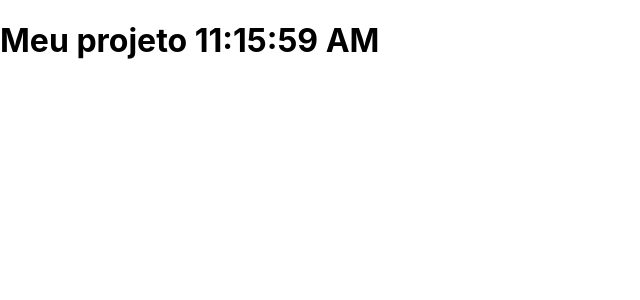
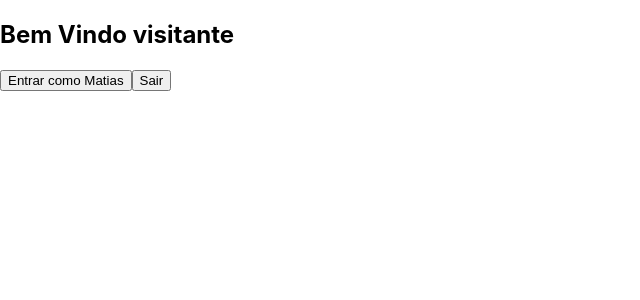
Before and after one commit to EvanioTech/meu, a React (Create React App) app: page / in a window 1280 px wide. Shown: the top 300 px of the page, without its empty margins (0-640 px from the left). Built offline with nearby package versions, Linux system fonts and the light colour scheme.

Commit message:
trabalhando com eventos

```diff
--- a/src/App.js
+++ b/src/App.js
@@ -1,24 +1,7 @@
 import React, {Component} from 'react';
+import Membro from './components/Membro';
 
 class App extends Component{
-
-    constructor(props){
-        super(props);
-        this.state = {
-            hora: '00:00:00'
-        };
-    }
-
-    componentDidMount(){
-
-        setInterval(() =>{
-            this.setState({hora: new Date().toLocaleTimeString() })
-        }, 1000)
-    }
-
-    componentDidUpdate(){
-        console.log('+ 1 seg')
-    }
 
 
 
@@ -26,8 +9,7 @@ class App extends Component{
     render(){
         return(
             <div>
-                <h1>Meu projeto {this.state.hora} </h1>
-
+               <Membro nome= 'visitante'/>
             </div>
         );
     }
--- /dev/null
+++ b/src/components/Membro/index.js
@@ -0,0 +1,42 @@
+import React, { Component } from "react";
+
+class Membro extends Component{
+
+    constructor(props){
+        super(props);
+        this.state = {
+            nome: props.nome
+        };
+
+        this.login = this.login.bind(this);
+        this.logout = this.logout.bind(this);
+
+    }
+
+    login(){
+
+       this.setState({nome: 'Matias'})
+
+    }
+
+    logout(){
+        this.setState({nome: 'Visitante'})
+    }
+
+
+    render(){
+        return(
+            <div>
+               <h2> Bem Vindo {this.state.nome}</h2>
+               <button onClick={this.login}>
+                Entrar como Matias
+               </button>
+               <button onClick={this.logout}>
+                Sair
+               </button>
+            </div>
+        )
+    }
+}
+
+export default Membro;
```
Also changed, not shown: src/App5.js (added, +36 -0 lines).
